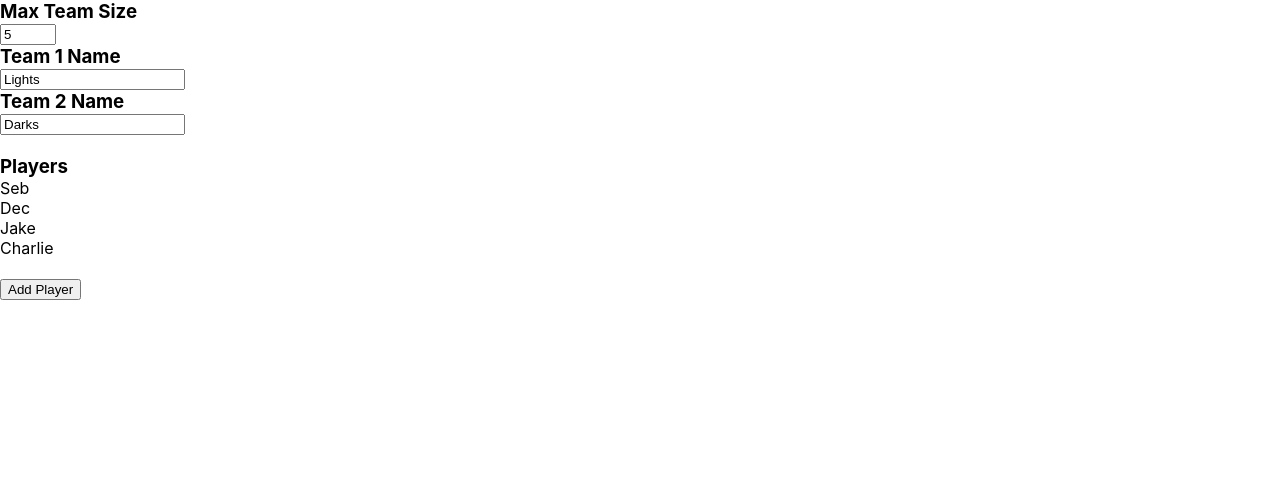
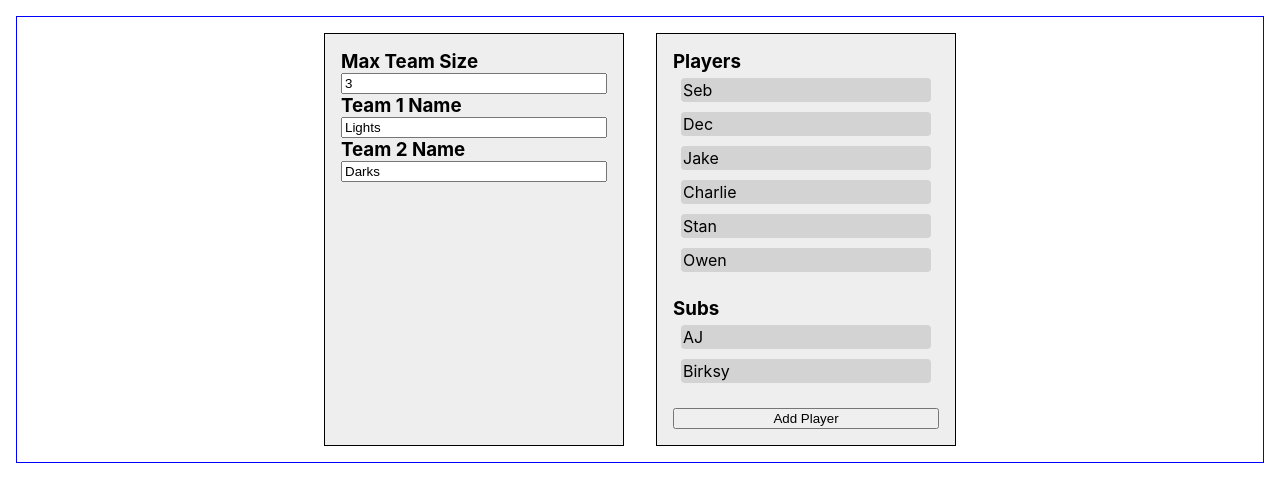
Before and after one commit to SScothorn/teamsheet, a React (Create React App) app: page / in a window 1280 px wide. Shown: the top 502 px of the page. Built offline with nearby package versions, Linux system fonts and the light colour scheme.

Commit message:
Added more basic css to make the app navigable

```diff
--- a/src/App.css
+++ b/src/App.css
@@ -7,6 +7,10 @@
 	--text-color: black;
 }
 
+.App {
+	margin: 1rem
+}
+
 h3 {
 	margin: 0;
 }
--- /dev/null
+++ b/src/components/Player/Player.css
@@ -0,0 +1,6 @@
+.PlayerBox {
+	border-radius: 0.25rem;
+	margin: 5px 0.5rem;
+	padding: 2px;
+	background-color: lightgrey;
+}
--- a/src/components/Player/PlayerBox.tsx
+++ b/src/components/Player/PlayerBox.tsx
@@ -1,9 +1,10 @@
 import { Player } from './Player';
+import './Player.css';
 
 export type PlayerBoxProps = {
 	player: Player;
 };
 
 export default function PlayerBox(props: PlayerBoxProps) {
-	return <div>{props.player.name}</div>;
+	return <div className="PlayerBox">{props.player.name}</div>;
 }
--- /dev/null
+++ b/src/components/SetupForm/SetupForm.css
@@ -0,0 +1,29 @@
+.Setup__Container {
+	display: flex;
+	flex-wrap: wrap;
+	justify-content: center;
+	align-items: stretch;
+	border: 1px;
+	border-style: solid;
+	border-color: blue;
+}
+
+.Setup__Section {
+	background-color: #EEEEEE;
+	margin: 1rem;
+	padding: 1rem;
+	display: flex;
+	flex-direction: column;
+	min-width: 300px;
+	border: 1px;
+	border-style: solid;
+	border-color: black;
+}
+
+.Setup__Settings {
+
+}
+
+.Setup__Players {
+
+}
--- a/src/components/SetupForm/SetupForm.tsx
+++ b/src/components/SetupForm/SetupForm.tsx
@@ -2,10 +2,20 @@ import { useState } from 'react';
 import { Player } from '../Player/Player';
 import PlayerForm from '../Player/PlayerForm';
 import PlayerBox from '../Player/PlayerBox';
+import './SetupForm.css';
 
 export default function SetupForm() {
-	const testDefaultPlayers: Player[] = [{ name: 'Seb' }, { name: 'Dec' }, { name: 'Jake' }, { name: 'Charlie' }];
-	const [teamSize, setTeamSize] = useState(5);
+	const testDefaultPlayers: Player[] = [
+		{ name: 'Seb' },
+		{ name: 'Dec' },
+		{ name: 'Jake' },
+		{ name: 'Charlie' },
+		{ name: 'Stan' },
+		{ name: 'Owen' },
+		{ name: 'AJ' },
+		{ name: 'Birksy' },
+	];
+	const [teamSize, setTeamSize] = useState(3);
 	const [team1Name, setTeam1Name] = useState('Lights');
 	const [team2Name, setTeam2Name] = useState('Darks');
 	const [players, setPlayers] = useState<Player[]>(testDefaultPlayers);
@@ -43,8 +53,8 @@ export default function SetupForm() {
 	});
 
 	return (
-		<>
-			<form>
+		<div className="Setup__Container">
+			<form className="Setup__Section">
 				<label htmlFor="team-size">
 					<h3>Max Team Size</h3>
 				</label>
@@ -72,7 +82,7 @@ export default function SetupForm() {
 					}}
 				/>
 			</form>
-			<br />
+			<div className="Setup__Section">
 				<h3>Players</h3>
 				{playersList}
 				{subsList.length > 0 && (
@@ -94,6 +104,7 @@ export default function SetupForm() {
 						Add Player
 					</button>
 				)}
-		</>
+			</div>
+		</div>
 	);
 }
```
Lines whose indentation alone changed are shown as unchanged.
